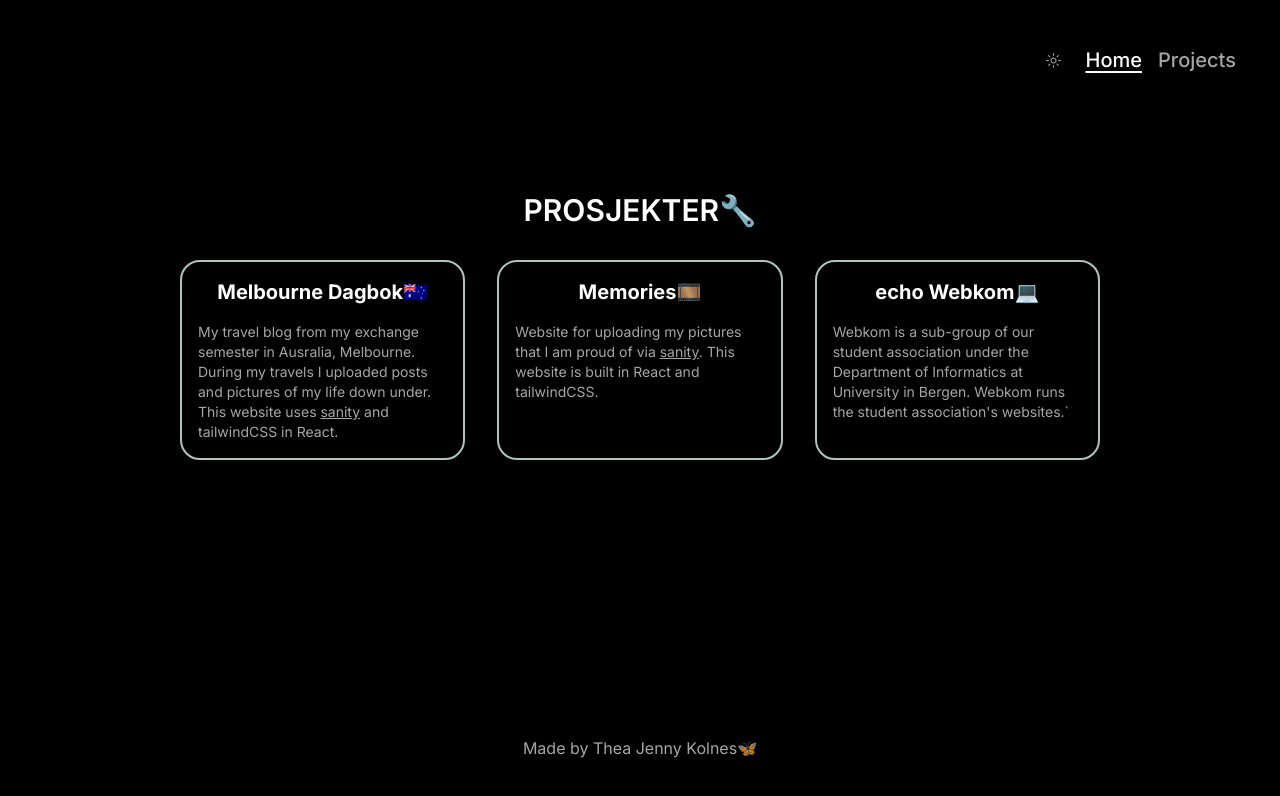
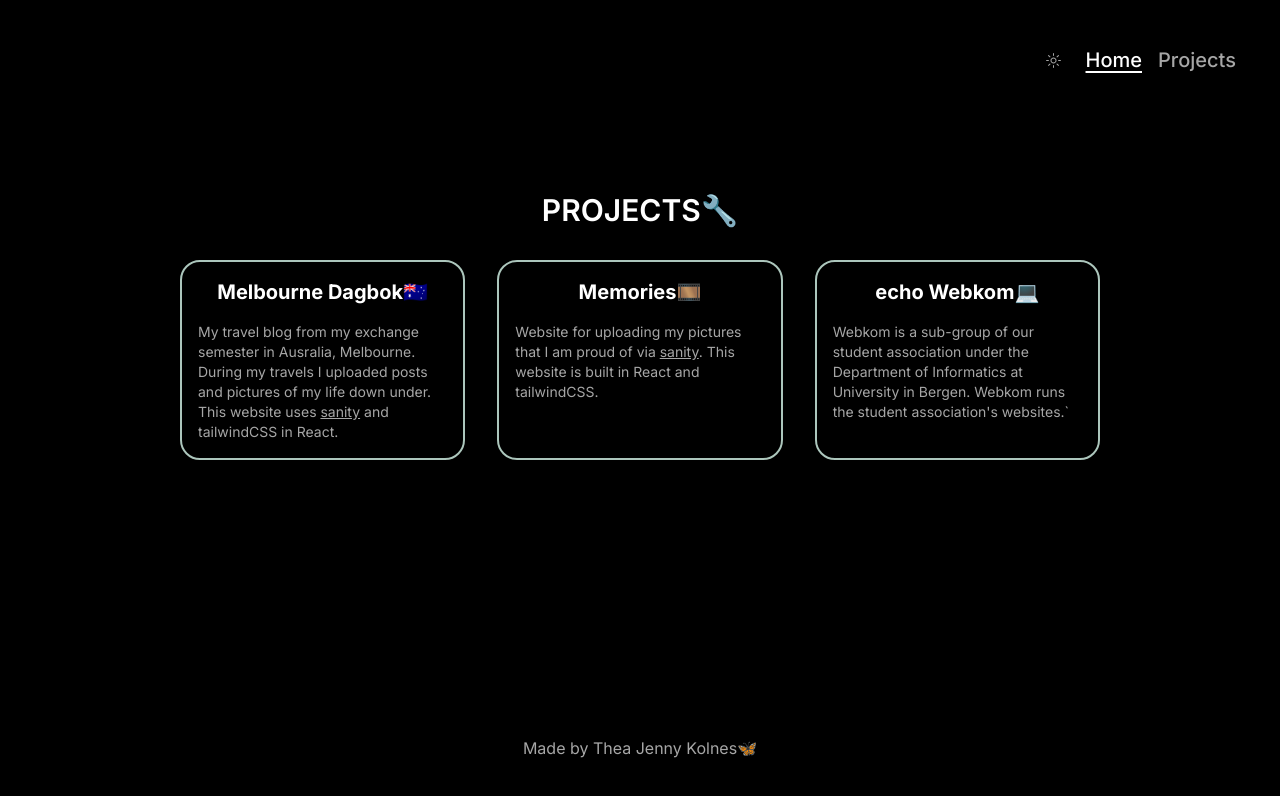
Before and after one commit to tjekol/homepage, a Next.js app in the folder my-app/: page /projects in a window 1280 px wide. Shown: the top 796 px of the page. Built offline with nearby package versions, Linux system fonts and the light colour scheme.

Commit message:
Title english #8

```diff
--- a/my-app/src/app/projects/page.tsx
+++ b/my-app/src/app/projects/page.tsx
@@ -2,7 +2,7 @@
 export default function Projects() {
   return (
     <div className='flex w-full flex-col items-center space-y-8 rounded-[10px] px-10 md:py-20'>
-      <h1 className='text-center uppercase'>Prosjekter🔧</h1>
+      <h1 className='text-center uppercase'>Projects🔧</h1>
       <div className='grid grid-cols-1 gap-4 md:grid-cols-3 md:gap-8'>
         <div className='flex max-w-sm flex-col items-center space-y-4 rounded-[20px] border-2 border-secondary p-4'>
           <a href='https://melbourne.vercel.app' target='_'>
```
